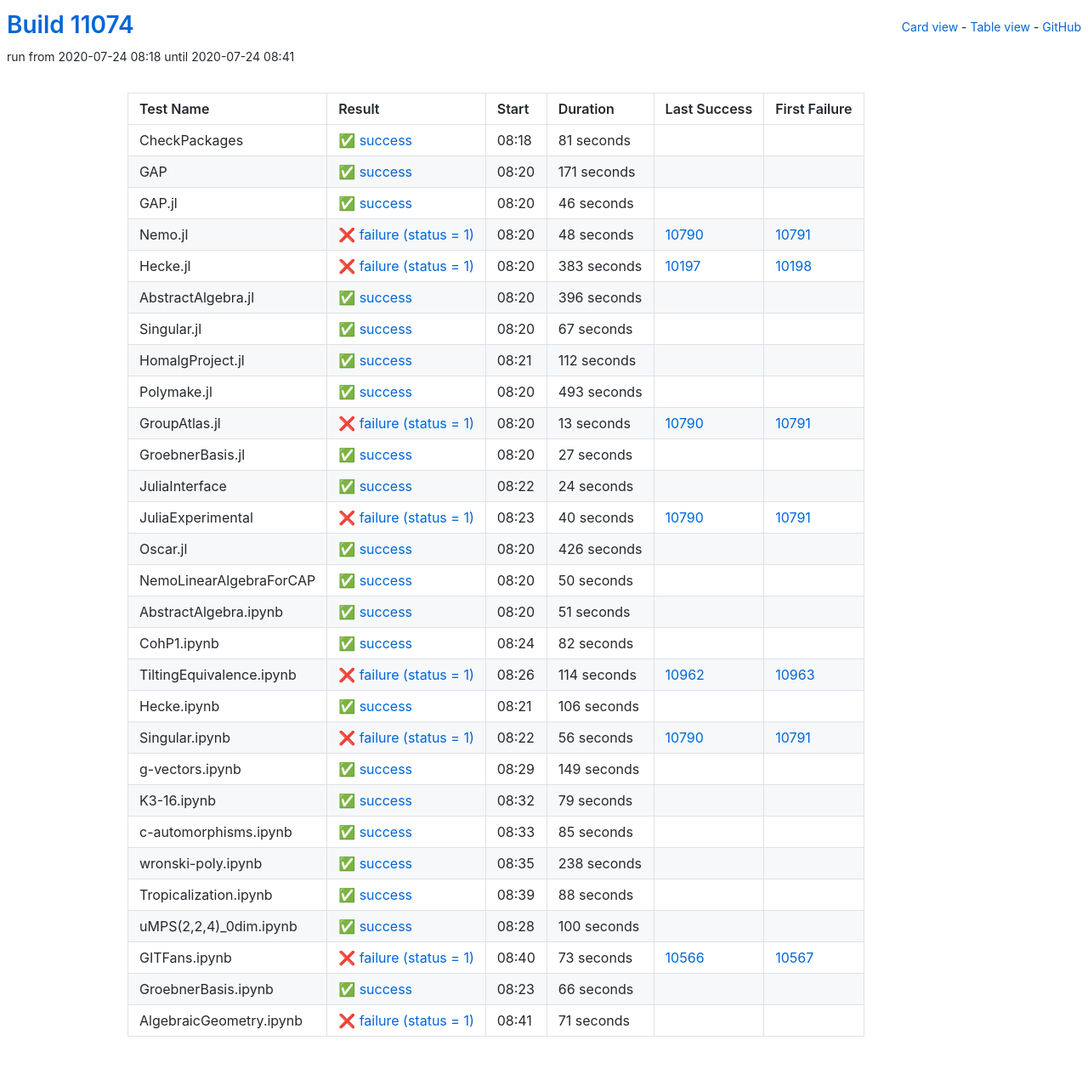
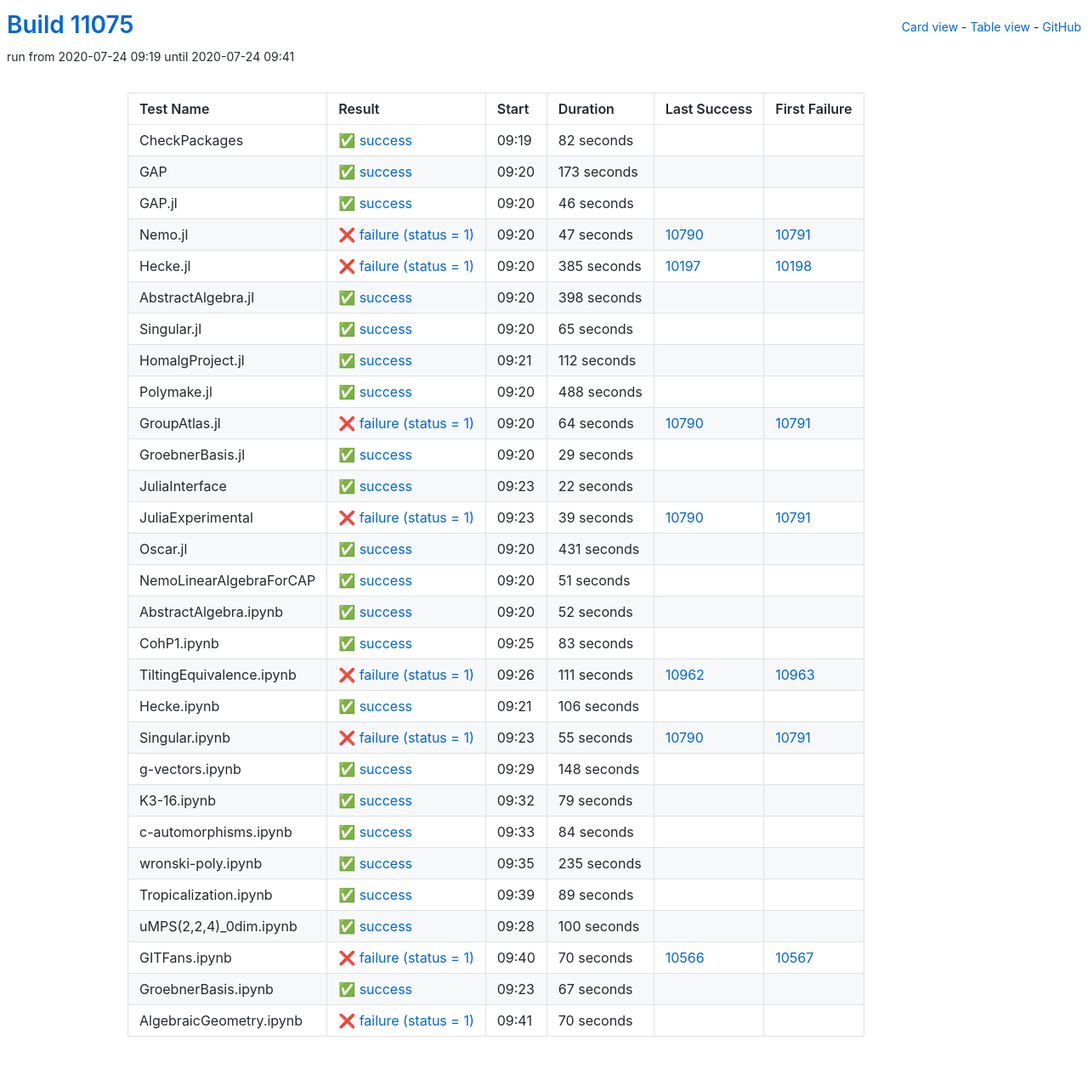
Before and after one commit to oscar-system/oscar-ci-status, a Jekyll site: the page built from table.html, in a window 1280 px wide. Shown: the whole page at 85% size. Built offline with Jekyll 4.4.1, drawn with Linux system fonts in a browser that asks for light colours.

Commit message:
Build #11075

```diff
--- a/_data/ci.yml
+++ b/_data/ci.yml
@@ -1,6 +1,6 @@
 ---
-build: 11074
-build_url: https://oscarci.mathematik.uni-kl.de/job/oscar/11074/
+build: 11075
+build_url: https://oscarci.mathematik.uni-kl.de/job/oscar/11075/
 job: oscar
 organization: oscar-system
 repo: oscar-ci-status
@@ -8,32 +8,32 @@
 tests:
 - name: CheckPackages
   id: checkpackages
-  log: https://oscarci.mathematik.uni-kl.de/job/oscar/11074/artifact/logs/build-11074/CheckPackages.log
-  start: 2020-07-24 08:18
+  log: https://oscarci.mathematik.uni-kl.de/job/oscar/11075/artifact/logs/build-11075/CheckPackages.log
+  start: 2020-07-24 09:19
   success: true
   exitcode: 0
   status: success
-  duration: 81
+  duration: 82
   last_success: false
   last_success_url:
   first_failure: false
   first_failure_url:
 - name: GAP
   id: gap
-  log: https://oscarci.mathematik.uni-kl.de/job/oscar/11074/artifact/logs/build-11074/GAP.log
-  start: 2020-07-24 08:20
+  log: https://oscarci.mathematik.uni-kl.de/job/oscar/11075/artifact/logs/build-11075/GAP.log
+  start: 2020-07-24 09:20
   success: true
   exitcode: 0
   status: success
-  duration: 171
+  duration: 173
   last_success: false
   last_success_url:
   first_failure: false
   first_failure_url:
 - name: GAP.jl
   id: gap-jl
-  log: https://oscarci.mathematik.uni-kl.de/job/oscar/11074/artifact/logs/build-11074/GAP.jl.log
-  start: 2020-07-24 08:20
+  log: https://oscarci.mathematik.uni-kl.de/job/oscar/11075/artifact/logs/build-11075/GAP.jl.log
+  start: 2020-07-24 09:20
   success: true
   exitcode: 0
   status: success
@@ -44,56 +44,56 @@
   first_failure_url:
 - name: Nemo.jl
   id: nemo-jl
-  log: https://oscarci.mathematik.uni-kl.de/job/oscar/11074/artifact/logs/build-11074/Nemo.jl.log
-  start: 2020-07-24 08:20
+  log: https://oscarci.mathematik.uni-kl.de/job/oscar/11075/artifact/logs/build-11075/Nemo.jl.log
+  start: 2020-07-24 09:20
   success: false
   exitcode: 1
   status: failure
-  duration: 48
+  duration: 47
   last_success: 10790
   last_success_url: https://oscarci.mathematik.uni-kl.de/job/oscar/10790/
   first_failure: 10791
   first_failure_url: https://oscarci.mathematik.uni-kl.de/job/oscar/10791/
 - name: Hecke.jl
   id: hecke-jl
-  log: https://oscarci.mathematik.uni-kl.de/job/oscar/11074/artifact/logs/build-11074/Hecke.jl.log
-  start: 2020-07-24 08:20
+  log: https://oscarci.mathematik.uni-kl.de/job/oscar/11075/artifact/logs/build-11075/Hecke.jl.log
+  start: 2020-07-24 09:20
   success: false
   exitcode: 1
   status: failure
-  duration: 383
+  duration: 385
   last_success: 10197
   last_success_url: https://oscarci.mathematik.uni-kl.de/job/oscar/10197/
   first_failure: 10198
   first_failure_url: https://oscarci.mathematik.uni-kl.de/job/oscar/10198/
 - name: AbstractAlgebra.jl
   id: abstractalgebra-jl
-  log: https://oscarci.mathematik.uni-kl.de/job/oscar/11074/artifact/logs/build-11074/AbstractAlgebra.jl.log
-  start: 2020-07-24 08:20
+  log: https://oscarci.mathematik.uni-kl.de/job/oscar/11075/artifact/logs/build-11075/AbstractAlgebra.jl.log
+  start: 2020-07-24 09:20
   success: true
   exitcode: 0
   status: success
-  duration: 396
+  duration: 398
   last_success: false
   last_success_url:
   first_failure: false
   first_failure_url:
 - name: Singular.jl
   id: singular-jl
-  log: https://oscarci.mathematik.uni-kl.de/job/oscar/11074/artifact/logs/build-11074/Singular.jl.log
-  start: 2020-07-24 08:20
+  log: https://oscarci.mathematik.uni-kl.de/job/oscar/11075/artifact/logs/build-11075/Singular.jl.log
+  start: 2020-07-24 09:20
   success: true
   exitcode: 0
   status: success
-  duration: 67
+  duration: 65
   last_success: false
   last_success_url:
   first_failure: false
   first_failure_url:
 - name: HomalgProject.jl
   id: homalgproject-jl
-  log: https://oscarci.mathematik.uni-kl.de/job/oscar/11074/artifact/logs/build-11074/HomalgProject.jl.log
-  start: 2020-07-24 08:21
+  log: https://oscarci.mathematik.uni-kl.de/job/oscar/11075/artifact/logs/build-11075/HomalgProject.jl.log
+  start: 2020-07-24 09:21
   success: true
   exitcode: 0
   status: success
@@ -104,92 +104,80 @@
   first_failure_url:
 - name: Polymake.jl
   id: polymake-jl
-  log: https://oscarci.mathematik.uni-kl.de/job/oscar/11074/artifact/logs/build-11074/Polymake.jl.log
-  start: 2020-07-24 08:20
+  log: https://oscarci.mathematik.uni-kl.de/job/oscar/11075/artifact/logs/build-11075/Polymake.jl.log
+  start: 2020-07-24 09:20
   success: true
   exitcode: 0
   status: success
-  duration: 493
+  duration: 488
   last_success: false
   last_success_url:
   first_failure: false
   first_failure_url:
 - name: GroupAtlas.jl
   id: groupatlas-jl
-  log: https://oscarci.mathematik.uni-kl.de/job/oscar/11074/artifact/logs/build-11074/GroupAtlas.jl.log
-  start: 2020-07-24 08:20
+  log: https://oscarci.mathematik.uni-kl.de/job/oscar/11075/artifact/logs/build-11075/GroupAtlas.jl.log
+  start: 2020-07-24 09:20
   success: false
   exitcode: 1
   status: failure
-  duration: 13
+  duration: 64
   last_success: 10790
   last_success_url: https://oscarci.mathematik.uni-kl.de/job/oscar/10790/
   first_failure: 10791
   first_failure_url: https://oscarci.mathematik.uni-kl.de/job/oscar/10791/
 - name: GroebnerBasis.jl
   id: groebnerbasis-jl
-  log: https://oscarci.mathematik.uni-kl.de/job/oscar/11074/artifact/logs/build-11074/GroebnerBasis.jl.log
-  start: 2020-07-24 08:20
+  log: https://oscarci.mathematik.uni-kl.de/job/oscar/11075/artifact/logs/build-11075/GroebnerBasis.jl.log
+  start: 2020-07-24 09:20
   success: true
   exitcode: 0
   status: success
-  duration: 27
+  duration: 29
   last_success: false
   last_success_url:
   first_failure: false
   first_failure_url:
 - name: JuliaInterface
   id: juliainterface
-  log: https://oscarci.mathematik.uni-kl.de/job/oscar/11074/artifact/logs/build-11074/JuliaInterface.log
-  start: 2020-07-24 08:22
+  log: https://oscarci.mathematik.uni-kl.de/job/oscar/11075/artifact/logs/build-11075/JuliaInterface.log
+  start: 2020-07-24 09:23
   success: true
   exitcode: 0
   status: success
-  duration: 24
+  duration: 22
   last_success: false
   last_success_url:
   first_failure: false
   first_failure_url:
 - name: JuliaExperimental
   id: juliaexperimental
-  log: https://oscarci.mathematik.uni-kl.de/job/oscar/11074/artifact/logs/build-11074/JuliaExperimental.log
-  start: 2020-07-24 08:23
+  log: https://oscarci.mathematik.uni-kl.de/job/oscar/11075/artifact/logs/build-11075/JuliaExperimental.log
+  start: 2020-07-24 09:23
   success: false
   exitcode: 1
   status: failure
-  duration: 40
+  duration: 39
   last_success: 10790
   last_success_url: https://oscarci.mathematik.uni-kl.de/job/oscar/10790/
   first_failure: 10791
   first_failure_url: https://oscarci.mathematik.uni-kl.de/job/oscar/10791/
 - name: Oscar.jl
   id: oscar-jl
-  log: https://oscarci.mathematik.uni-kl.de/job/oscar/11074/artifact/logs/build-11074/Oscar.jl.log
-  start: 2020-07-24 08:20
+  log: https://oscarci.mathematik.uni-kl.de/job/oscar/11075/artifact/logs/build-11075/Oscar.jl.log
+  start: 2020-07-24 09:20
   success: true
   exitcode: 0
   status: success
-  duration: 426
+  duration: 431
   last_success: false
   last_success_url:
   first_failure: false
   first_failure_url:
 - name: NemoLinearAlgebraForCAP
   id: nemolinearalgebraforcap
-  log: https://oscarci.mathematik.uni-kl.de/job/oscar/11074/artifact/logs/build-11074/NemoLinearAlgebraForCAP.log
-  start: 2020-07-24 08:20
-  success: true
-  exitcode: 0
-  status: success
-  duration: 50
-  last_success: false
-  last_success_url:
-  first_failure: false
-  first_failure_url:
-- name: AbstractAlgebra.ipynb
-  id: abstractalgebra-ipynb
-  log: https://oscarci.mathematik.uni-kl.de/job/oscar/11074/artifact/logs/build-11074/AbstractAlgebra.ipynb.log
-  start: 2020-07-24 08:20
+  log: https://oscarci.mathematik.uni-kl.de/job/oscar/11075/artifact/logs/build-11075/NemoLinearAlgebraForCAP.log
+  start: 2020-07-24 09:20
   success: true
   exitcode: 0
   status: success
@@ -198,34 +186,46 @@
   last_success_url:
   first_failure: false
   first_failure_url:
-- name: CohP1.ipynb
-  id: cohp1-ipynb
-  log: https://oscarci.mathematik.uni-kl.de/job/oscar/11074/artifact/logs/build-11074/CohP1.ipynb.log
-  start: 2020-07-24 08:24
+- name: AbstractAlgebra.ipynb
+  id: abstractalgebra-ipynb
+  log: https://oscarci.mathematik.uni-kl.de/job/oscar/11075/artifact/logs/build-11075/AbstractAlgebra.ipynb.log
+  start: 2020-07-24 09:20
   success: true
   exitcode: 0
   status: success
-  duration: 82
+  duration: 52
+  last_success: false
+  last_success_url:
+  first_failure: false
+  first_failure_url:
+- name: CohP1.ipynb
+  id: cohp1-ipynb
+  log: https://oscarci.mathematik.uni-kl.de/job/oscar/11075/artifact/logs/build-11075/CohP1.ipynb.log
+  start: 2020-07-24 09:25
+  success: true
+  exitcode: 0
+  status: success
+  duration: 83
   last_success: false
   last_success_url:
   first_failure: false
   first_failure_url:
 - name: TiltingEquivalence.ipynb
   id: tiltingequivalence-ipynb
-  log: https://oscarci.mathematik.uni-kl.de/job/oscar/11074/artifact/logs/build-11074/TiltingEquivalence.ipynb.log
-  start: 2020-07-24 08:26
+  log: https://oscarci.mathematik.uni-kl.de/job/oscar/11075/artifact/logs/build-11075/TiltingEquivalence.ipynb.log
+  start: 2020-07-24 09:26
   success: false
   exitcode: 1
   status: failure
-  duration: 114
+  duration: 111
   last_success: 10962
   last_success_url: https://oscarci.mathematik.uni-kl.de/job/oscar/10962/
   first_failure: 10963
   first_failure_url: https://oscarci.mathematik.uni-kl.de/job/oscar/10963/
 - name: Hecke.ipynb
   id: hecke-ipynb
-  log: https://oscarci.mathematik.uni-kl.de/job/oscar/11074/artifact/logs/build-11074/Hecke.ipynb.log
-  start: 2020-07-24 08:21
+  log: https://oscarci.mathematik.uni-kl.de/job/oscar/11075/artifact/logs/build-11075/Hecke.ipynb.log
+  start: 2020-07-24 09:21
   success: true
   exitcode: 0
   status: success
@@ -236,32 +236,32 @@
   first_failure_url:
 - name: Singular.ipynb
   id: singular-ipynb
-  log: https://oscarci.mathematik.uni-kl.de/job/oscar/11074/artifact/logs/build-11074/Singular.ipynb.log
-  start: 2020-07-24 08:22
+  log: https://oscarci.mathematik.uni-kl.de/job/oscar/11075/artifact/logs/build-11075/Singular.ipynb.log
+  start: 2020-07-24 09:23
   success: false
   exitcode: 1
   status: failure
-  duration: 56
+  duration: 55
   last_success: 10790
   last_success_url: https://oscarci.mathematik.uni-kl.de/job/oscar/10790/
   first_failure: 10791
   first_failure_url: https://oscarci.mathematik.uni-kl.de/job/oscar/10791/
 - name: g-vectors.ipynb
   id: g-vectors-ipynb
-  log: https://oscarci.mathematik.uni-kl.de/job/oscar/11074/artifact/logs/build-11074/g-vectors.ipynb.log
-  start: 2020-07-24 08:29
+  log: https://oscarci.mathematik.uni-kl.de/job/oscar/11075/artifact/logs/build-11075/g-vectors.ipynb.log
+  start: 2020-07-24 09:29
   success: true
   exitcode: 0
   status: success
-  duration: 149
+  duration: 148
   last_success: false
   last_success_url:
   first_failure: false
   first_failure_url:
 - name: K3-16.ipynb
   id: k3-16-ipynb
-  log: https://oscarci.mathematik.uni-kl.de/job/oscar/11074/artifact/logs/build-11074/K3-16.ipynb.log
-  start: 2020-07-24 08:32
+  log: https://oscarci.mathematik.uni-kl.de/job/oscar/11075/artifact/logs/build-11075/K3-16.ipynb.log
+  start: 2020-07-24 09:32
   success: true
   exitcode: 0
   status: success
@@ -272,44 +272,44 @@
   first_failure_url:
 - name: c-automorphisms.ipynb
   id: c-automorphisms-ipynb
-  log: https://oscarci.mathematik.uni-kl.de/job/oscar/11074/artifact/logs/build-11074/c-automorphisms.ipynb.log
-  start: 2020-07-24 08:33
+  log: https://oscarci.mathematik.uni-kl.de/job/oscar/11075/artifact/logs/build-11075/c-automorphisms.ipynb.log
+  start: 2020-07-24 09:33
   success: true
   exitcode: 0
   status: success
-  duration: 85
+  duration: 84
   last_success: false
   last_success_url:
   first_failure: false
   first_failure_url:
 - name: wronski-poly.ipynb
   id: wronski-poly-ipynb
-  log: https://oscarci.mathematik.uni-kl.de/job/oscar/11074/artifact/logs/build-11074/wronski-poly.ipynb.log
-  start: 2020-07-24 08:35
+  log: https://oscarci.mathematik.uni-kl.de/job/oscar/11075/artifact/logs/build-11075/wronski-poly.ipynb.log
+  start: 2020-07-24 09:35
   success: true
   exitcode: 0
   status: success
-  duration: 238
+  duration: 235
   last_success: false
   last_success_url:
   first_failure: false
   first_failure_url:
 - name: Tropicalization.ipynb
   id: tropicalization-ipynb
-  log: https://oscarci.mathematik.uni-kl.de/job/oscar/11074/artifact/logs/build-11074/Tropicalization.ipynb.log
-  start: 2020-07-24 08:39
+  log: https://oscarci.mathematik.uni-kl.de/job/oscar/11075/artifact/logs/build-11075/Tropicalization.ipynb.log
+  start: 2020-07-24 09:39
   success: true
   exitcode: 0
   status: success
-  duration: 88
+  duration: 89
   last_success: false
   last_success_url:
   first_failure: false
   first_failure_url:
 - name: uMPS(2,2,4)_0dim.ipynb
   id: umps-2-2-4-0dim-ipynb
-  log: https://oscarci.mathematik.uni-kl.de/job/oscar/11074/artifact/logs/build-11074/uMPS-2-2-4-_0dim.ipynb.log
-  start: 2020-07-24 08:28
+  log: https://oscarci.mathematik.uni-kl.de/job/oscar/11075/artifact/logs/build-11075/uMPS-2-2-4-_0dim.ipynb.log
+  start: 2020-07-24 09:28
   success: true
   exitcode: 0
   status: success
@@ -320,36 +320,36 @@
   first_failure_url:
 - name: GITFans.ipynb
   id: gitfans-ipynb
-  log: https://oscarci.mathematik.uni-kl.de/job/oscar/11074/artifact/logs/build-11074/GITFans.ipynb.log
-  start: 2020-07-24 08:40
+  log: https://oscarci.mathematik.uni-kl.de/job/oscar/11075/artifact/logs/build-11075/GITFans.ipynb.log
+  start: 2020-07-24 09:40
   success: false
   exitcode: 1
   status: failure
-  duration: 73
+  duration: 70
   last_success: 10566
   last_success_url: https://oscarci.mathematik.uni-kl.de/job/oscar/10566/
   first_failure: 10567
   first_failure_url: https://oscarci.mathematik.uni-kl.de/job/oscar/10567/
 - name: GroebnerBasis.ipynb
   id: groebnerbasis-ipynb
-  log: https://oscarci.mathematik.uni-kl.de/job/oscar/11074/artifact/logs/build-11074/GroebnerBasis.ipynb.log
-  start: 2020-07-24 08:23
+  log: https://oscarci.mathematik.uni-kl.de/job/oscar/11075/artifact/logs/build-11075/GroebnerBasis.ipynb.log
+  start: 2020-07-24 09:23
   success: true
   exitcode: 0
   status: success
-  duration: 66
+  duration: 67
   last_success: false
   last_success_url:
   first_failure: false
   first_failure_url:
 - name: AlgebraicGeometry.ipynb
   id: algebraicgeometry-ipynb
-  log: https://oscarci.mathematik.uni-kl.de/job/oscar/11074/artifact/logs/build-11074/AlgebraicGeometry.ipynb.log
-  start: 2020-07-24 08:41
+  log: https://oscarci.mathematik.uni-kl.de/job/oscar/11075/artifact/logs/build-11075/AlgebraicGeometry.ipynb.log
+  start: 2020-07-24 09:41
   success: false
   exitcode: 1
   status: failure
-  duration: 71
+  duration: 70
   last_success: false
   last_success_url:
   first_failure: false
```
Also changed, not shown: README.md.
